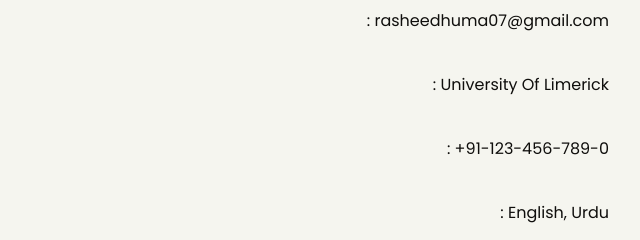
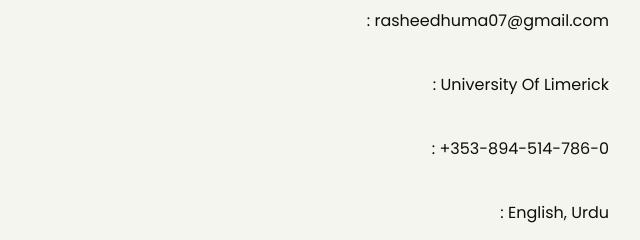
Before and after one commit to Huma-Rasheed/portfolio, a plain HTML site: page index.html in a window 1280 px wide. Shown: the part 2760-3000 px from the top of the page, 495-1135 px from the left. Drawn offline with Linux system fonts and the light colour scheme.

Commit message:
Update index.html

```diff
--- a/index.html
+++ b/index.html
@@ -155,7 +155,7 @@
                                     <span>Mobile Number</span>
                                 </div>
                                 <p>
-                                    <span>: +91-123-456-789-0</span>
+                                    <span>: +353-894-514-786-0</span>
                                 </p>
                             </div>
                             <div class="contact-item">
```
